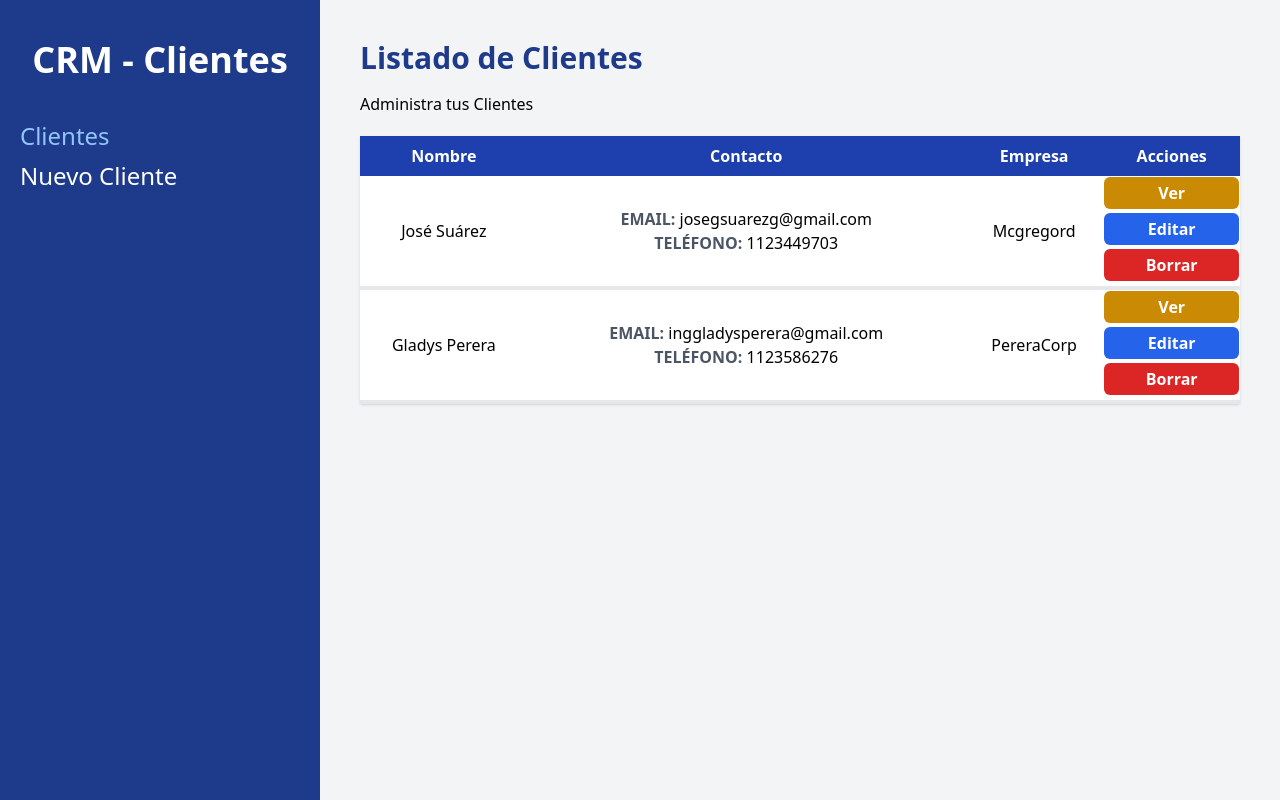
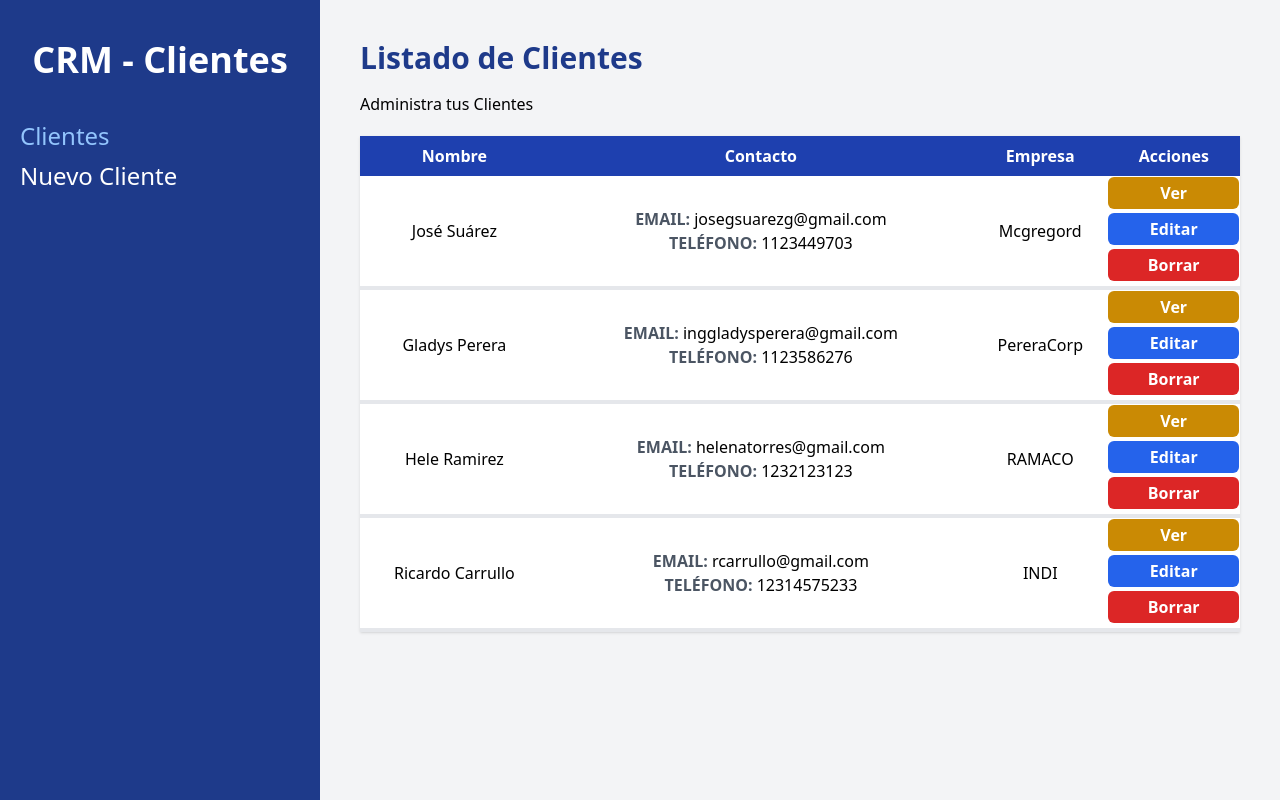
Before and after one commit to josegsuarezg/crm-react, a React (Vite) app: page /clientes in a window 1280 px wide. Built offline with nearby package versions, Linux system fonts and the light colour scheme; data requests are answered from the project's data file.

Commit message:
se defionio pagina de ver cliente

```diff
--- a/db.json
+++ b/db.json
@@ -15,6 +15,22 @@
       "telefono": "1123586276",
       "notas": "Coordinadora ",
       "id": 2
+    },
+    {
+      "nombre": "Hele Ramirez",
+      "empresa": "RAMACO",
+      "email": "helenatorres@gmail.com",
+      "telefono": "1232123123",
+      "notas": "Nathing",
+      "id": 3
+    },
+    {
+      "nombre": "Ricardo Carrullo",
+      "empresa": "INDI",
+      "email": "rcarrullo@gmail.com",
+      "telefono": "12314575233",
+      "notas": "Cliente Recomendado",
+      "id": 4
     }
   ]
 }
--- a/src/App.jsx
+++ b/src/App.jsx
@@ -2,6 +2,7 @@ import { useState, useEffect } from 'react';
 import { BrowserRouter, Routes, Route } from 'react-router-dom';
 import Layout from './layouts/Layout';
 import Inicio from './paginas/Inicio';
+import VerCliente from './paginas/VerCliente';
 import NuevoCliente from './paginas/NuevoCliente';
 import EditarCliente from './paginas/EditarCliente';
 
@@ -15,6 +16,7 @@ function App() {
           <Route index element={<Inicio />} />
           <Route path="nuevo" element={<NuevoCliente />} />
           <Route path="editar/:id" element={<EditarCliente />} />
+          <Route path=":id" element={<VerCliente />} />
         </Route>
 
       </Routes>
--- a/src/components/Cliente.jsx
+++ b/src/components/Cliente.jsx
@@ -1,6 +1,8 @@
-import React from 'react';
+import { useNavigate } from 'react-router-dom';
 
 const Cliente = ({cliente}) => {
+
+  const navigate = useNavigate();
 
   const {nombre, email, telefono, empresa, notas, id} = cliente
 
@@ -31,19 +33,20 @@ const Cliente = ({cliente}) => {
       <td className="mb-5">
         <button
           type="button"
-          className=" bg-yellow-600 hover:bg-yellow-700 text-white font-bold block px-2 py-1 rounded-md cursor-pointer w-full mb-1"
+          className=" bg-yellow-600 hover:bg-yellow-700 text-white font-bold md:block px-2 py-1 rounded-md cursor-pointer w-full mb-1"
+          onClick={() => navigate(`/clientes/${id}`)}
         >
           Ver
         </button>
         <button
           type="button"
-          className=" bg-blue-600 hover:bg-blue-700 text-white font-bold block px-2 py-1 rounded-md cursor-pointer w-full mb-1"
+          className=" bg-blue-600 hover:bg-blue-700 text-white font-bold md:block px-2 py-1 rounded-md cursor-pointer w-full mb-1"
         >
           Editar
         </button>
         <button
           type="button"
-          className=" bg-red-600 hover:bg-red-700 text-white font-bold block px-2 py-1 rounded-md cursor-pointer w-full mb-1"
+          className=" bg-red-600 hover:bg-red-700 text-white font-bold md:block px-2 py-1 rounded-md cursor-pointer w-full mb-1"
         >
           Borrar
         </button>
--- /dev/null
+++ b/src/paginas/VerCliente.jsx
@@ -0,0 +1,70 @@
+import { useState, useEffect } from 'react';
+import {useParams} from 'react-router-dom';
+
+const VerCliente = () => {
+
+  const [cliente, setCliente] = useState({});
+  const {id} = useParams();
+
+  useEffect(() => {
+
+    const obtenerCliente = async () =>{
+      try {
+        const url = `http://localhost:4000/clientes/${id}`;
+        const respuesta = await fetch(url);
+        const resultado = await respuesta.json();
+        setCliente(resultado)
+      } catch (error) {
+        console.log(error);
+      }
+    }
+    obtenerCliente();
+  }, []);
+
+  const {nombre, email, telefono, empresa, notas} = cliente
+
+  return (
+    <div className="container bg-white w-full mx-auto my-0 shadow-md rounded-md">
+      <h1 className="font-black text-2xl md:text-3xl text-blue-900 text-center pt-10 mb-10">
+        Información del Cliente {nombre}
+      </h1>
+
+      <div className="pb-10">
+        <p className="text-center text-xl md:text-2xl p-2 mb-4 md:text-left md:ml-5 ">
+          <span className="uppercase text-gray-600 font-bold">
+            Nombre del cliente:{' '}
+          </span>
+          {nombre}
+        </p>
+        <p className="text-center md:text-xl p-1 md:text-left md:ml-5 ">
+          <span className="uppercase text-gray-500 font-bold">
+            E-Mail de Contacto:{' '}
+          </span>
+          {email}
+        </p>
+        <p className="text-center md:text-xl p-1 md:text-left md:ml-5 ">
+          <span className="uppercase text-gray-500 font-bold">
+            Teléfono de contacto:{' '}
+          </span>
+          {telefono}
+        </p>
+        <p className="text-center md:text-xl p-1 md:text-left md:ml-5 ">
+          <span className="uppercase text-gray-500 font-bold">
+            Nombre de la Empresa:{' '}
+          </span>
+          {empresa}
+        </p>
+        {notas && (
+          <p className="text-center md:text-xl p-1 md:text-left md:ml-5 ">
+            <span className="uppercase text-gray-500 font-bold">
+              Notas del Cliente:{' '}
+            </span>
+            {notas}
+          </p>
+        )}
+      </div>
+    </div>
+  );
+};
+
+export default VerCliente;
```
